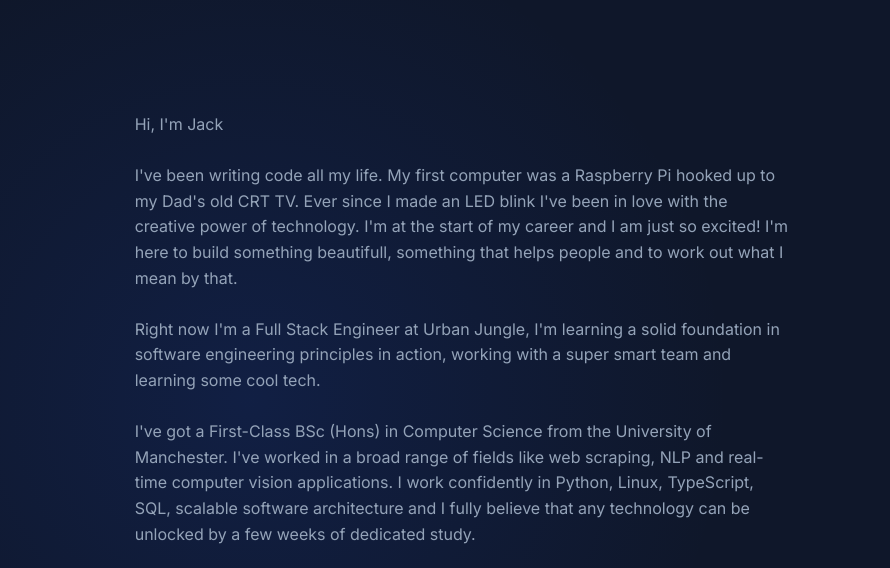
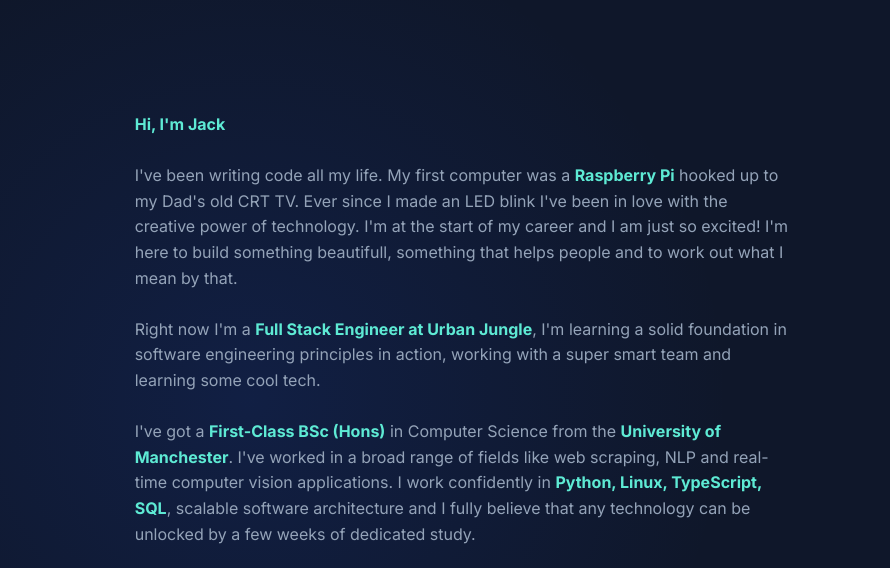
Before and after one commit to jhygate/Site, a plain HTML site: page index.html in a window 1280 px wide. Shown: the top 568 px of the page, 390-1280 px from the left. Drawn offline with Linux system fonts and the light colour scheme.

Commit message:
make slightly prettier

```diff
--- a/index.html
+++ b/index.html
@@ -45,19 +45,19 @@
 
       <div class="right">
         <p class="about">
-          Hi, I'm Jack<br><br>
-          I've been writing code all my life. My first computer was a Raspberry Pi hooked up to my Dad's old CRT TV.
+          <b>Hi, I'm Jack</b><br><br>
+          I've been writing code all my life. My first computer was a <b>Raspberry Pi</b> hooked up to my Dad's old CRT TV.
           Ever since I made an LED blink I've been in love with the creative power of technology.
           I'm at the start of my career and I am just so excited!
           I'm here to build something beautifull, something that helps people and to work out what I mean by that.<br><br>
 
-          Right now I'm a Full Stack Engineer at Urban Jungle, I'm learning a solid foundation in
+          Right now I'm a <b>Full Stack Engineer at Urban Jungle</b>, I'm learning a solid foundation in
           software engineering principles in action, working with a super smart team and learning some cool tech.<br><br>
 
-          I've got a First-Class BSc (Hons) in Computer Science from the University of Manchester.
+          I've got a <b>First-Class BSc (Hons)</b> in Computer Science from the <b>University of Manchester</b>.
           I've worked in a broad range of fields like web scraping, NLP and
           real-time computer vision applications.
-          I work confidently in Python, Linux, TypeScript, SQL, scalable software architecture and I fully believe
+          I work confidently in <b>Python, Linux, TypeScript, SQL</b>, scalable software architecture and I fully believe
           that any technology can be unlocked by a few weeks of dedicated study.<br><br>
           In my spare time I'm exploring London (I'm new here!), prepping for my next dinner party,
           filling up my bookshelf or in a random pub; quizzing or gigging!
@@ -157,7 +157,7 @@
                   <p>2020 - 2023</p>
                 </div>
                 <div class="info-box-title">
-                  <h2>Copmuter Science First Class (Hons) - University Of Manchester</h2>
+                  <h2>Computer Science First Class (Hons) - University Of Manchester</h2>
                 </div>
               </div>
           </div>
--- a/styles.css
+++ b/styles.css
@@ -37,6 +37,9 @@ body {
     padding-top: 6rem;
     padding-left: 3rem;
     height: fit-content;
+  }
+  b {
+    color: rgb(94 234 212);
   }
 
   .right {
```
Also changed, not shown: 1 other file.
